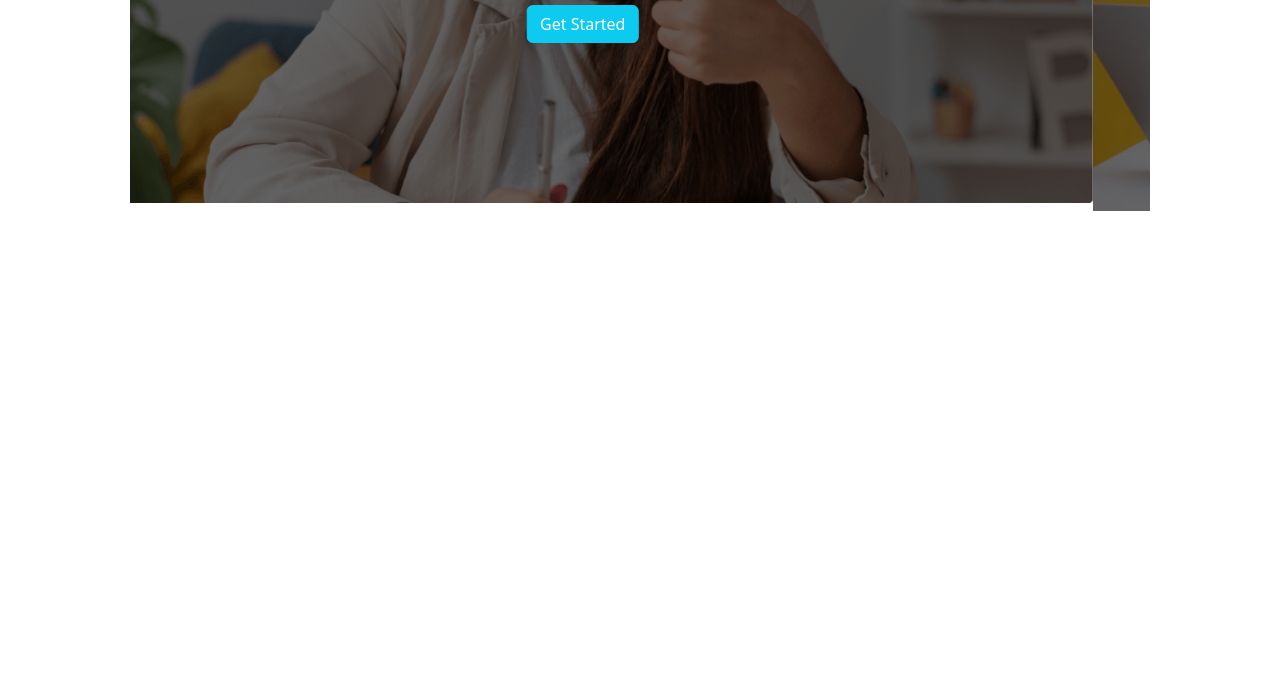
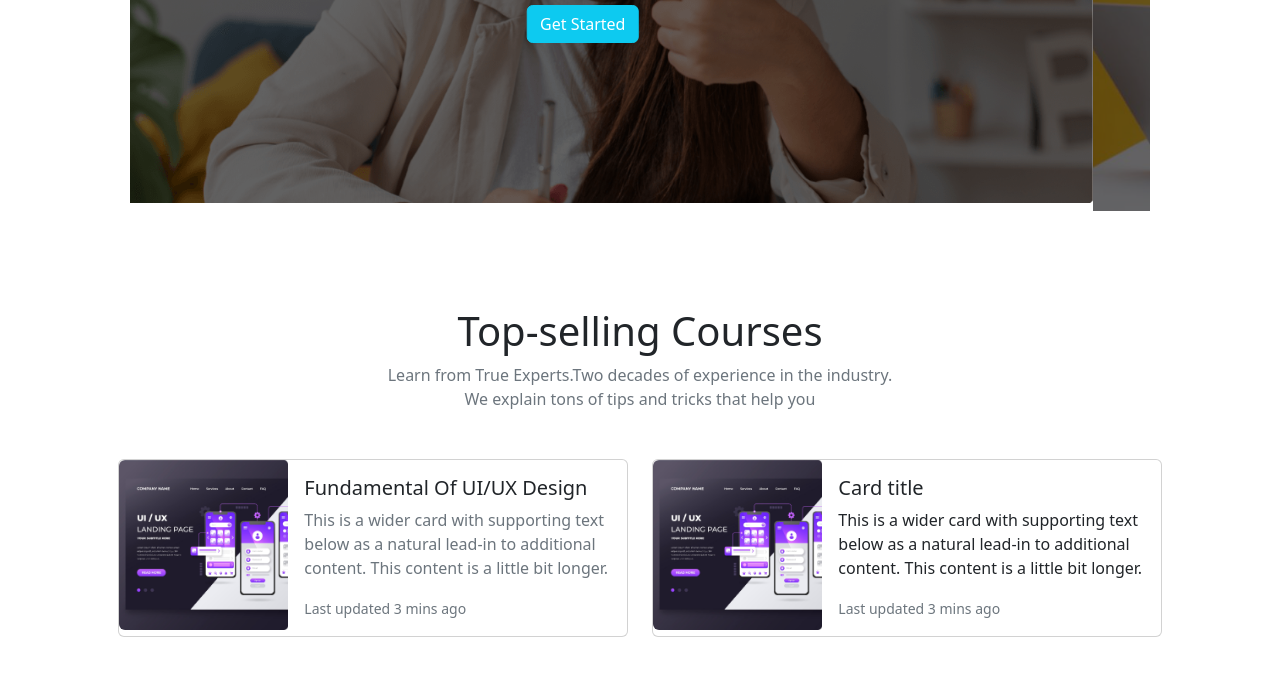
Before and after one commit to Akashsarker443/assignment-3, a plain HTML site: page index.html in a window 1280 px wide. Shown: the part 478-1154 px from the top of the page. Before the commit the page ends 800 px from the top, so only its background shows below. Drawn offline with nearby package versions, Linux system fonts and the light colour scheme.

Commit message:
courses heading added

```diff
--- a/index.html
+++ b/index.html
@@ -101,6 +101,55 @@
 
       <main>
 
+      <!-- courses section start -->
+
+      <section class="container p-5">
+        <h1 class="text-center">Top-selling Courses</h1>
+        <p   class="text-center text-secondary mb-5">Learn from True Experts.Two decades of experience in the industry. <br> We explain tons of tips and tricks that help you</p>
+        <div class="row">
+          <div class="col-lg-6 col-md-12 ">
+            <div class="card mb-3" >
+              <div class="row  g-0">
+                <div class="col-md-4 col-sm-12">
+                  <img src="images/course/course-1.png" class="img-fluid rounded-start w-100" alt="...">
+                </div>
+                <div class="col-md-8 col-sm-12">
+                  <div class="card-body">
+                    <h5 class="card-title">Fundamental Of UI/UX Design</h5>
+                    <p class="card-text text-secondary">This is a wider card with supporting text below as a natural lead-in to additional content. This content is a little bit longer.</p>
+                    <p class="card-text"><small class="text-muted">Last updated 3 mins ago</small></p>
+                  </div>
+                </div>
+              </div>
+            </div>
+          </div>
+          <div class="col-lg-6 col-md-12 ">
+            <div class="card mb-3" >
+              <div class="row  g-0">
+                <div class="col-md-4 col-sm-12">
+                  <img src="images/course/course-1.png" class="img-fluid rounded-start w-100" alt="...">
+                </div>
+                <div class="col-md-8 col-sm-12">
+                  <div class="card-body">
+                    <h5 class="card-title">Card title</h5>
+                    <p class="card-text">This is a wider card with supporting text below as a natural lead-in to additional content. This content is a little bit longer.</p>
+                    <p class="card-text"><small class="text-muted">Last updated 3 mins ago</small></p>
+                  </div>
+                </div>
+              </div>
+            </div>
+
+          </div>
+        </div>
+
+      </section>
+
+
+
+
+
+      <!-- courses section end -->
+
 
       </main>
 
```
